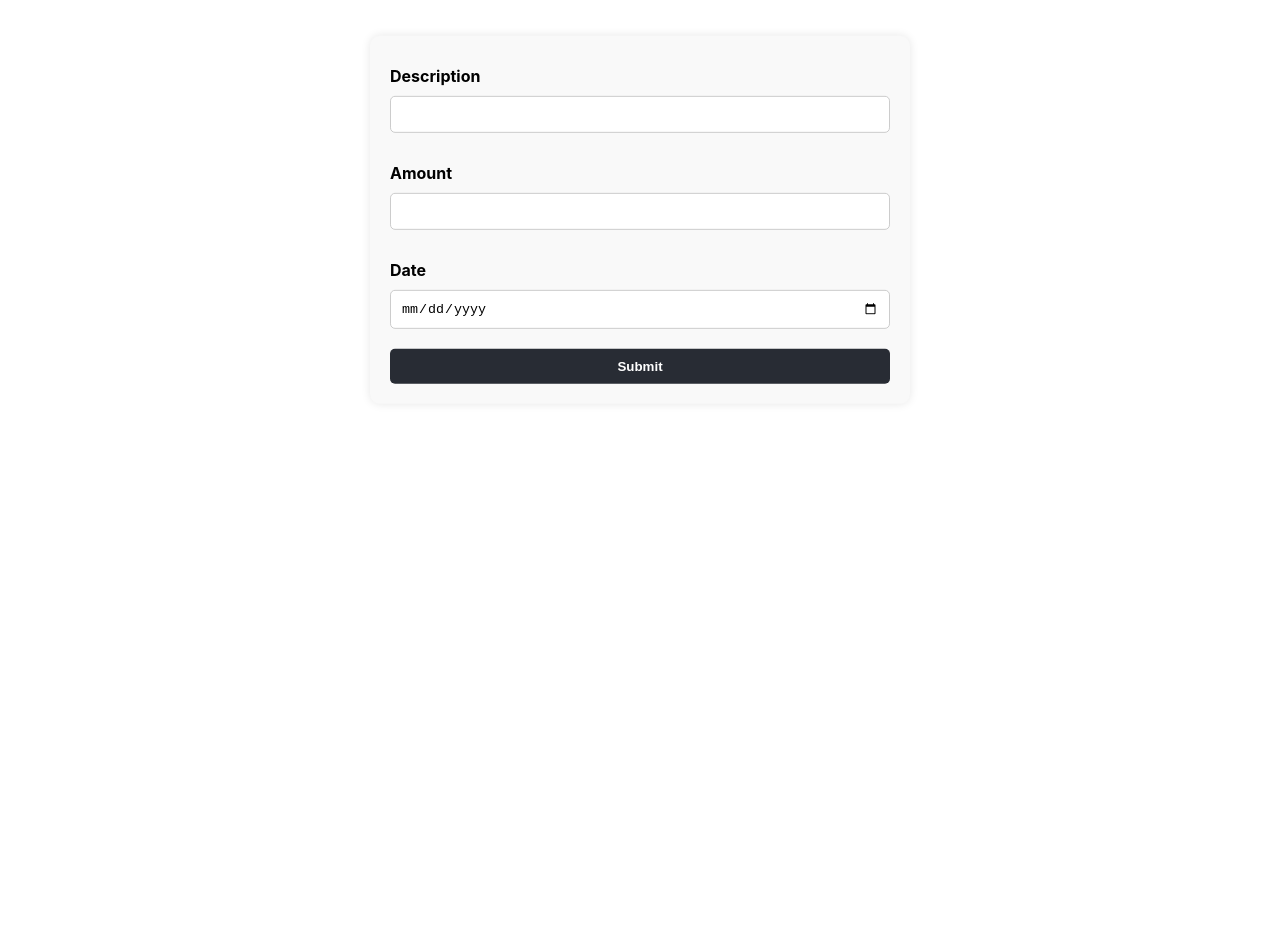
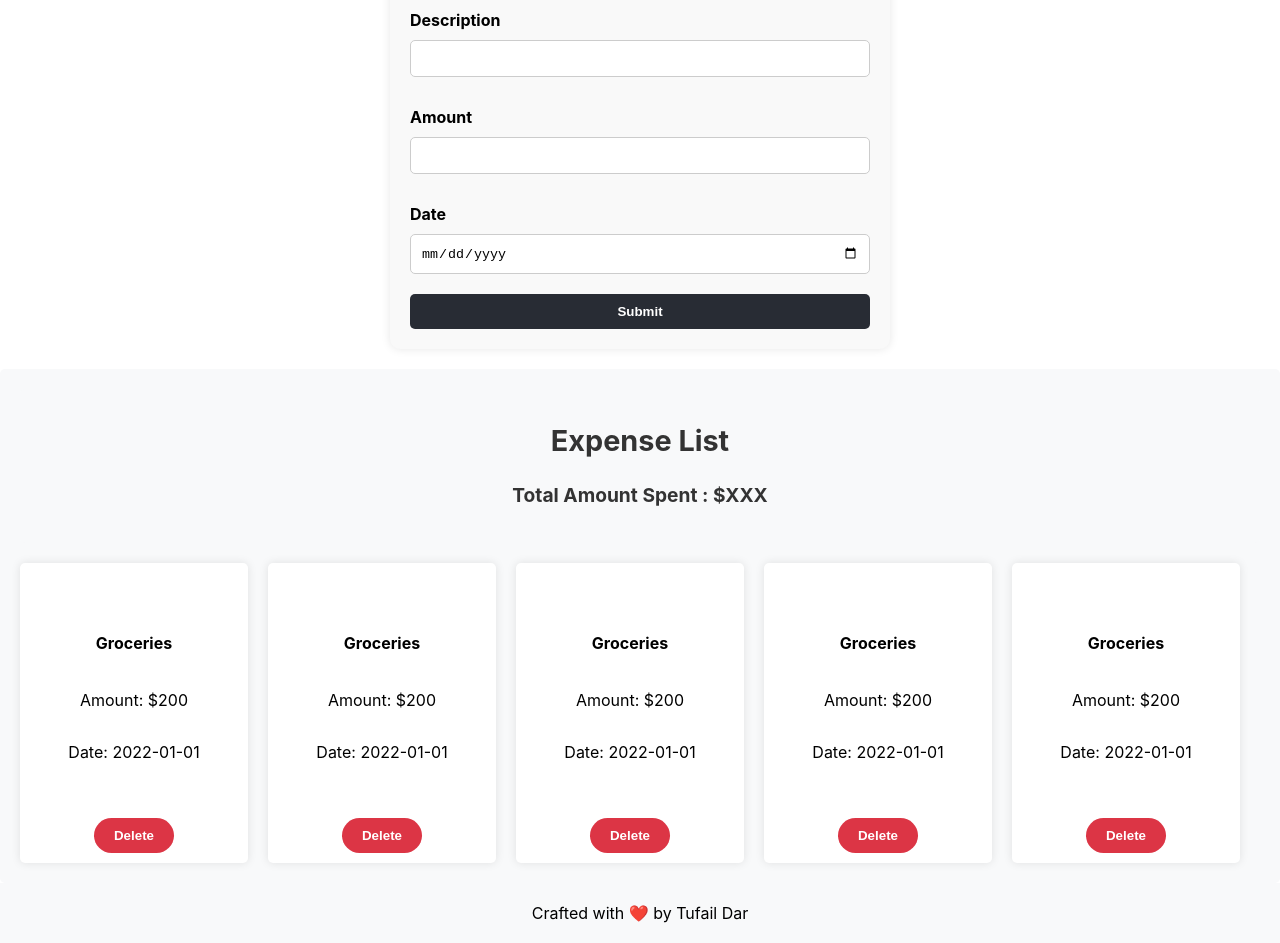
Before and after one commit to tufaildar99/expense-tracker, a React (Create React App) app: page / in a window 1280 px wide. Shown: the part 180-1123 px from the top of the page. Before the commit the page ends 800 px from the top, so only its background shows below. Built offline with nearby package versions, Linux system fonts and the light colour scheme.

Commit message:
Add Expense List and Footer components

```diff
--- a/src/App.js
+++ b/src/App.js
@@ -4,9 +4,11 @@ import "./index.css";
 
 export default function App() {
   return (
-    <div>
+    <div className="app">
       <Header />
       <ExpenseForm />
+      <ExpenseList />
+      <Footer />
     </div>
   );
 }
@@ -22,6 +24,7 @@ function Header() {
 function ExpenseForm() {
   return (
     <div className="expense-form">
+      <h3>Add Expense</h3>
       <form>
         <label>Description</label>
         <input type="text" required />
@@ -34,3 +37,43 @@ function ExpenseForm() {
     </div>
   );
 }
+
+function ExpenseList() {
+  return (
+    <div className="expense-list">
+      <div className="expense-list-info">
+        <h2>Expense List</h2>
+        <h4>Total Amount Spent : $XXX</h4>
+      </div>
+      <div className="expense-list-container">
+        <ExpenseItem />
+        <ExpenseItem />
+        <ExpenseItem />
+        <ExpenseItem />
+        <ExpenseItem />
+      </div>
+    </div>
+  );
+}
+
+function ExpenseItem() {
+  return (
+    <div className="expense-item">
+      <div className="expense-item__info">
+        <h4>Groceries</h4>
+        <p>Amount: $200</p>
+        <p>Date: 2022-01-01</p>
+      </div>
+      <button className="expense-item__delete">Delete</button>
+    </div>
+  );
+}
+function Footer() {
+  return (
+    <footer
+      style={{ textAlign: "center", padding: "20px", background: "#f8f9fa" }}
+    >
+      Crafted with ❤️ by Tufail Dar
+    </footer>
+  );
+}
--- a/src/index.css
+++ b/src/index.css
@@ -11,15 +11,27 @@ code {
   font-family: source-code-pro, Menlo, Monaco, Consolas, "Courier New",
     monospace;
 }
+* {
+  box-sizing: border-box;
+}
+
+@media (max-width: 600px) {
+  .expense-item {
+    flex: 0 0 calc(50% - 20px); /* adjust as needed */
+  }
+}
+
 .Header {
+  width: 100%;
   background-color: #282c34;
-  min-height: 10vh;
+  height: 10vh;
   display: flex;
   flex-direction: column;
   align-items: center;
   justify-content: center;
   font-size: calc(10px + 2vmin);
   color: white;
+  margin-bottom: 20px;
 }
 
 .expense-form {
@@ -27,17 +39,14 @@ code {
   flex-direction: column;
   align-items: center;
   justify-content: center;
-  margin: 0 auto;
+  margin: 20px auto; /* Add margin here */
   width: 80%;
   max-width: 500px;
   padding: 20px;
   box-shadow: 0px 0px 10px rgba(0, 0, 0, 0.1);
   border-radius: 10px;
   background-color: #f9f9f9;
-  position: absolute;
-  top: 50%;
-  left: 50%;
-  transform: translate(-50%, -50%);
+  margin-top: 20px;
 }
 
 .expense-form form {
@@ -72,3 +81,79 @@ code {
 .expense-form button:hover {
   background-color: #444;
 }
+
+/* CSS */
+
+.expense-list {
+  width: 100%;
+  margin: auto;
+  padding: 20px;
+  background-color: #f8f9fa;
+  border-radius: 5px;
+}
+
+/* CSS */
+
+.expense-list-info {
+  text-align: center;
+  padding: 10px;
+  color: #333;
+  background-color: #f8f9fa;
+  border-radius: 5px;
+  margin-bottom: 20px;
+  font-size: 1.2em;
+  font-weight: bold;
+}
+
+.expense-list-container {
+  display: flex;
+  flex-wrap: wrap;
+  justify-content: flex-start; /* align items along the start */
+  gap: 20px;
+}
+
+/* CSS */
+
+/* CSS */
+
+.expense-item {
+  flex: 0 0 calc(20% - 20px); /* decreased width of each card */
+  display: flex;
+  flex-direction: column;
+  justify-content: space-between;
+  padding: 10px;
+  min-height: 300px; /* adjust as needed */
+  background-color: #ffffff;
+  border-radius: 5px;
+  box-shadow: 0px 0px 10px rgba(0, 0, 0, 0.1);
+  transition: transform 0.3s ease-in-out;
+}
+
+.expense-item:hover {
+  transform: scale(1.07); /* increased scale on hover */
+}
+
+.expense-item__info {
+  display: flex;
+  flex-direction: column;
+  justify-content: center;
+  align-items: center;
+  flex-grow: 1;
+}
+
+.expense-item__delete {
+  align-self: center;
+  padding: 10px 20px;
+  background-color: #dc3545;
+  color: #ffffff;
+  border: none;
+  border-radius: 20px;
+  cursor: pointer;
+  font-weight: bold;
+  transition: background-color 0.3s ease;
+}
+
+.expense-item__delete:hover {
+  background-color: #c82333;
+}
+/* CSS */
```
